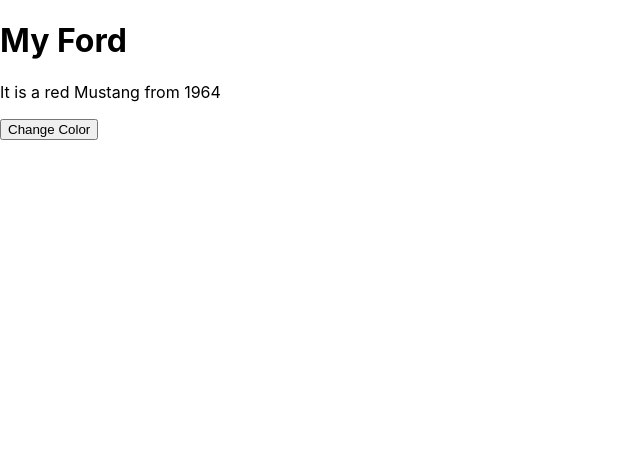
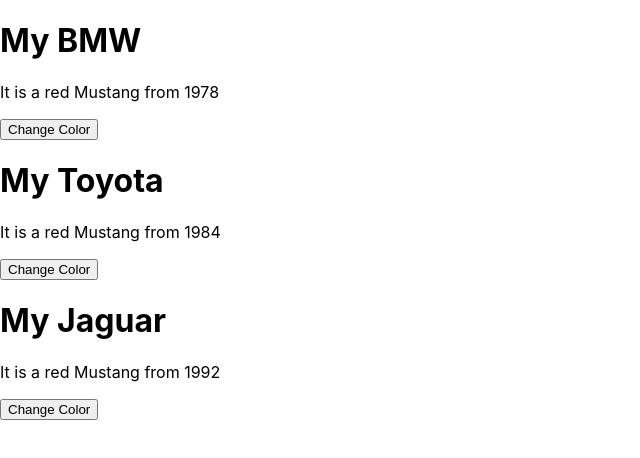
Before and after one commit to Jojotartiflette/Laravel-Api-React-JS, a React (Create React App) app in the folder app_react/: page / in a window 1280 px wide. Shown: the top 458 px of the page, without its empty margins (0-640 px from the left). Built offline with nearby package versions, Linux system fonts and the light colour scheme.

Commit message:
Use Props

```diff
--- a/app_react/src/App.js
+++ b/app_react/src/App.js
@@ -7,7 +7,9 @@ import Car from './components/Car';
 function App() {
   return (
     <>
-      <Car/>
+      <Car brand="BMW" year="1978"/>
+      <Car brand="Toyota" year="1984"/>
+      <Car brand="Jaguar" year="1992"/>
     </>
   );
 }
--- a/app_react/src/components/Car.js
+++ b/app_react/src/components/Car.js
@@ -2,8 +2,8 @@ import React from 'react';
 
 class Car extends React.Component
 {
-    constructor() {
-        super();
+    constructor(props) {
+        super(props);
         this.state = {
             brand: 'Ford',
             model: 'Mustang',
@@ -21,9 +21,9 @@ class Car extends React.Component
     render() {
         return (
             <>
-                <h1>My { this.state.brand }</h1>
+                <h1>My { this.props.brand }</h1>
                 <p>
-                    It is a { this.state.color } { this.state.model } from { this.state.year }
+                    It is a { this.state.color } { this.state.model } from { this.props.year }
                 </p>
                 <button type="button" onClick={this.changeColor}>Change Color</button>
             </>
```
